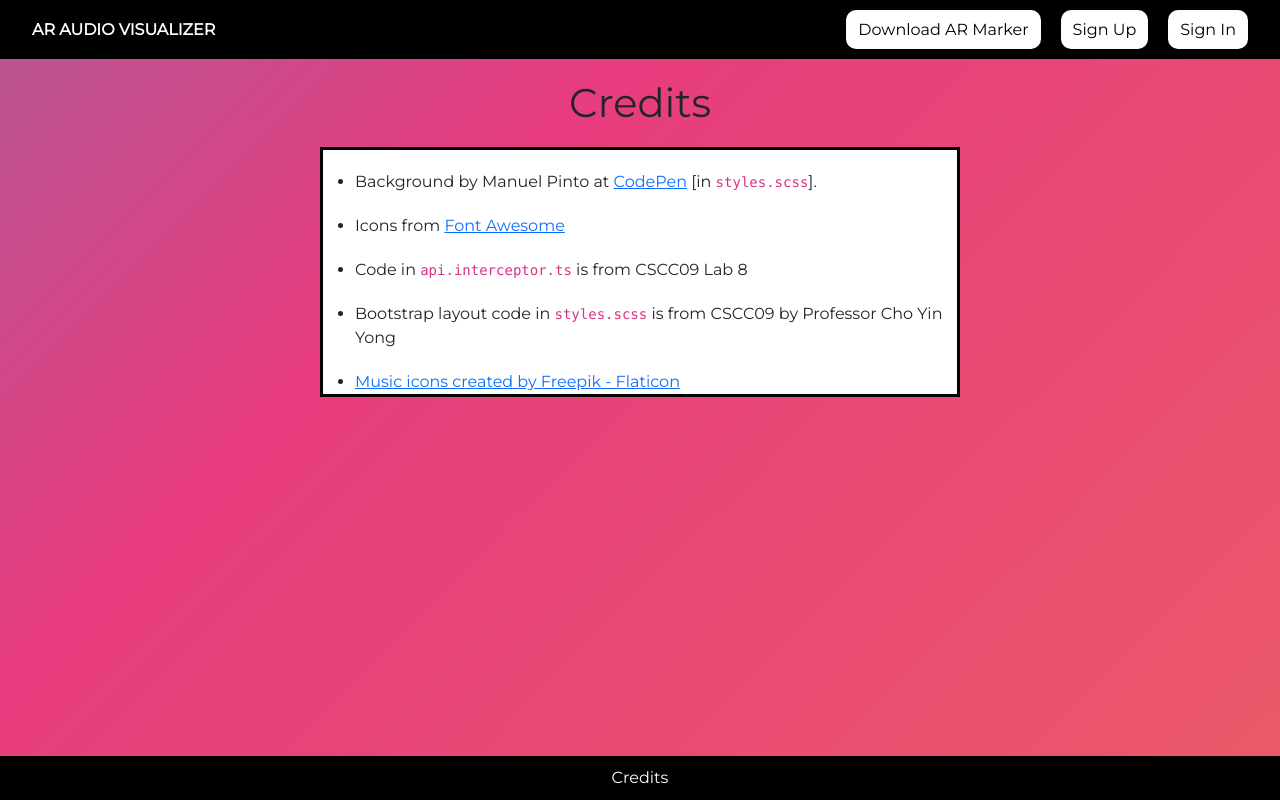
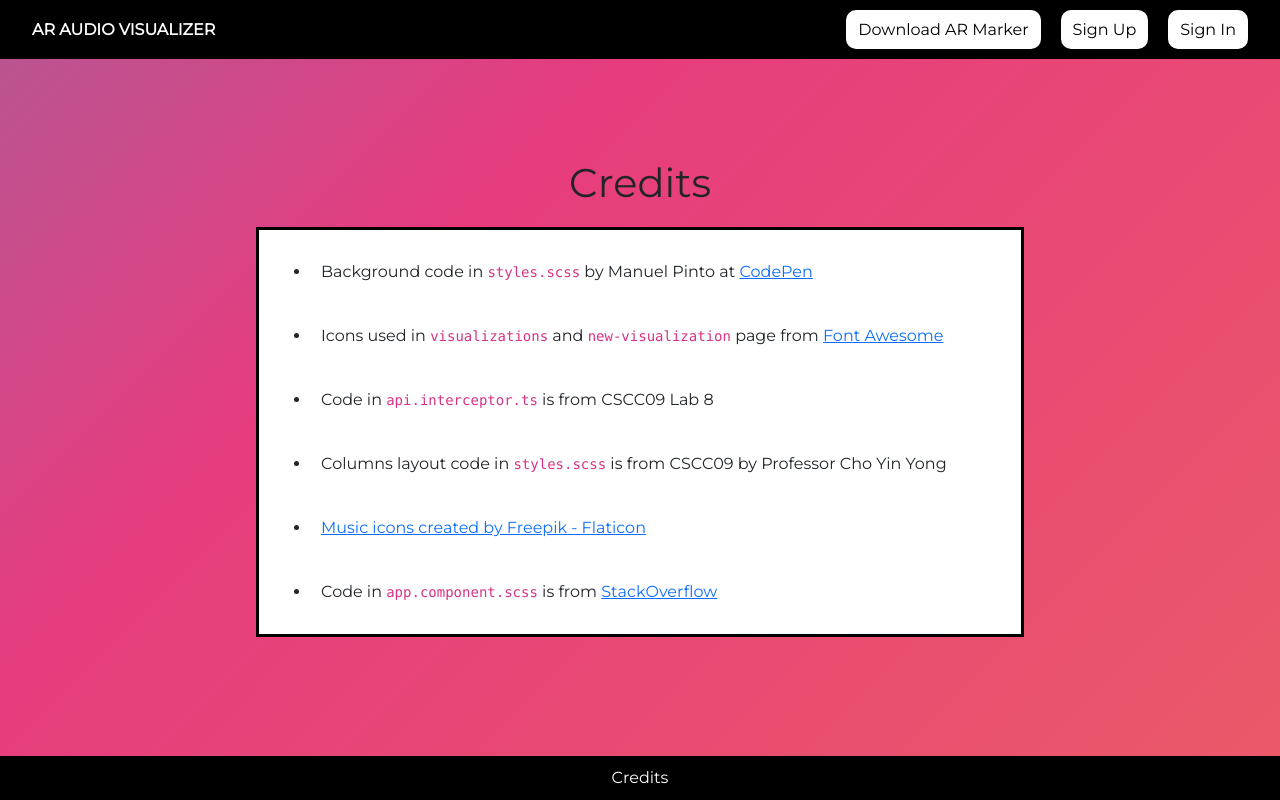
Before and after one commit to amiaxys/ar-audio-visualizer, an Angular app in the folder frontend/: page /credits in a window 1280 px wide. Built offline with nearby package versions, Linux system fonts and the light colour scheme; no server answers.

Commit message:
fixed vertical centering problem

```diff
--- a/frontend/src/app/app.component.scss
+++ b/frontend/src/app/app.component.scss
@@ -1,3 +1,5 @@
+// The below code was taken from StackOverflow https://stackoverflow.com/questions/4575826/how-to-push-a-footer-to-the-bottom-of-page-when-content-is-short-or-missing
+
 :host {
   display: flex;
   min-height: 100vh;
--- a/frontend/src/app/pages/credits/credits.component.html
+++ b/frontend/src/app/pages/credits/credits.component.html
@@ -1,19 +1,29 @@
 <h1 id="title">Credits</h1>
 <ul id="credits-list">
   <li>
-    Background by Manuel Pinto at
+    Background code in <code>styles.scss</code> by Manuel Pinto at
     <a href="https://codepen.io/P1N2O/pen/pyBNzX">CodePen</a>
-    [in <code>styles.scss</code>].
   </li>
-  <li>Icons from <a href="https://fontawesome.com/">Font Awesome</a></li>
+  <li>
+    Icons used in <code>visualizations</code> and
+    <code>new-visualization</code> page from
+    <a href="https://fontawesome.com/">Font Awesome</a>
+  </li>
   <li>Code in <code>api.interceptor.ts</code> is from CSCC09 Lab 8</li>
   <li>
-    Bootstrap layout code in <code>styles.scss</code> is from CSCC09 by
-    Professor Cho Yin Yong
+    Columns layout code in <code>styles.scss</code> is from CSCC09 by Professor
+    Cho Yin Yong
   </li>
   <li>
     <a href="https://www.flaticon.com/free-icons/music" title="music icons"
       >Music icons created by Freepik - Flaticon</a
     >
   </li>
+  <li>
+    Code in <code>app.component.scss</code> is from
+    <a
+      href="https://stackoverflow.com/questions/4575826/how-to-push-a-footer-to-the-bottom-of-page-when-content-is-short-or-missing"
+      >StackOverflow</a
+    >
+  </li>
 </ul>
--- a/frontend/src/app/pages/credits/credits.component.scss
+++ b/frontend/src/app/pages/credits/credits.component.scss
@@ -1,16 +1,19 @@
+:host {
+  margin-top: auto;
+}
+
 #title {
   text-align: center;
-  margin: 20px 0;
 }
 
 #credits-list {
   background-color: white;
   border: 3px solid black;
-  width: 50%;
-  height: 50%;
-  margin: 0 auto;
+  width: 60%;
+  margin: 20px auto;
 
   li {
-    margin-top: 20px;
+    margin: 20px;
+    padding: 10px;
   }
 }
--- a/frontend/src/app/pages/index/index.component.scss
+++ b/frontend/src/app/pages/index/index.component.scss
@@ -1,10 +1,9 @@
+:host {
+  margin-top: auto;
+}
+
 #index-body {
   text-align: center;
-  //display: flex;
-  //justify-content: center;
-  //align-items: center;
-  //flex-direction: column;
-  //align-content: center;
   margin: auto;
 
   #title {
--- a/frontend/src/app/pages/new-visualization/new-visualization.component.scss
+++ b/frontend/src/app/pages/new-visualization/new-visualization.component.scss
@@ -1,6 +1,10 @@
+:host {
+  margin-top: auto;
+}
+
 #new-visualization-form {
-  margin: 20px auto;
-  width: 60%;
+  margin: 40px auto;
+  width: 50%;
 
   .ar-btn {
     margin-top: 20px;
--- a/frontend/src/app/pages/sign-in/sign-in.component.scss
+++ b/frontend/src/app/pages/sign-in/sign-in.component.scss
@@ -1,5 +1,9 @@
+:host {
+  margin-top: auto;
+}
+
 #sign-in-form {
-  margin: 20px auto;
+  margin: 0 auto;
   width: 40%;
 
   #sign-in-btn {
--- a/frontend/src/app/pages/sign-up/sign-up.component.scss
+++ b/frontend/src/app/pages/sign-up/sign-up.component.scss
@@ -1,5 +1,9 @@
+:host {
+  margin-top: auto;
+}
+
 #sign-up-form {
-  margin: 20px auto;
+  margin: 0 auto;
   width: 40%;
 
   #sign-up-btn {
--- a/frontend/src/app/pages/visualizations/visualizations.component.scss
+++ b/frontend/src/app/pages/visualizations/visualizations.component.scss
@@ -1,3 +1,7 @@
+:host {
+  margin-top: auto;
+}
+
 #pagination-wrapper {
   justify-content: center;
   display: flex;
```
